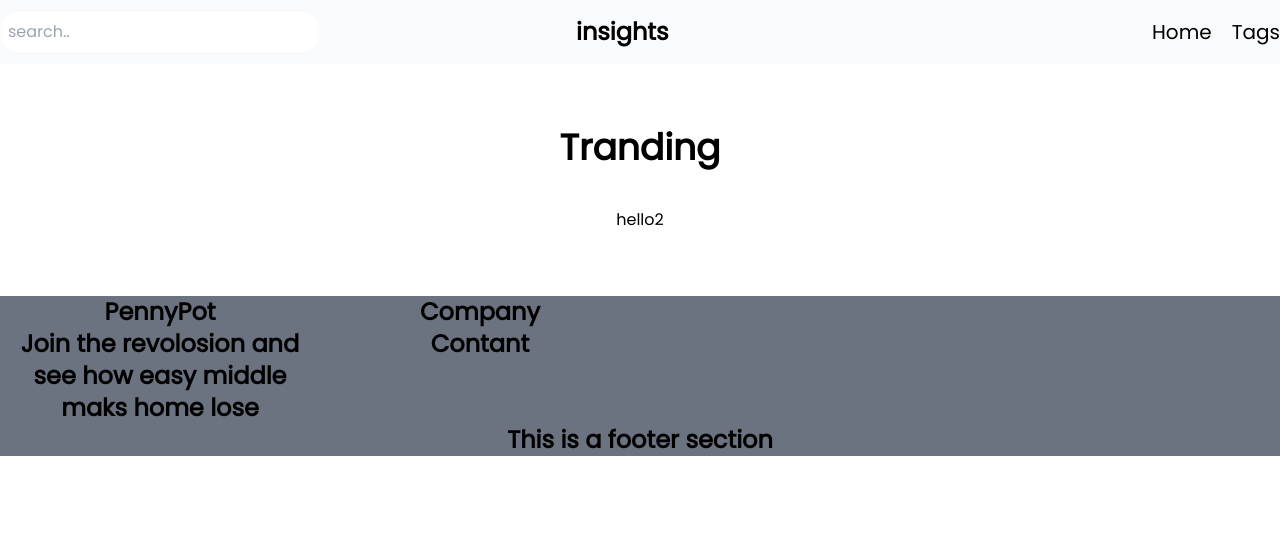
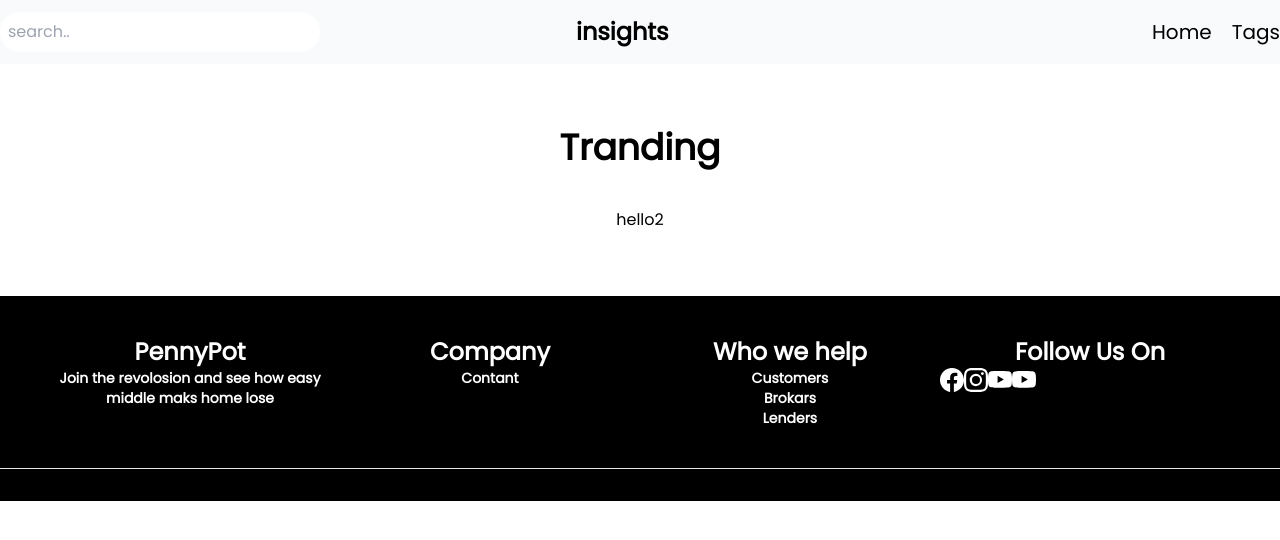
Before and after one commit to rashelmahomud/insights-app, a Next.js app: page / in a window 1280 px wide. Shown: the top 540 px of the page. Built offline with nearby package versions, Linux system fonts and the light colour scheme.

Commit message:
added footer

```diff
--- a/src/components/footer.js
+++ b/src/components/footer.js
@@ -1,21 +1,46 @@
+
+import { BsFacebook, BsInstagram, BsYoutube } from 'react-icons/bs';
 
 export default function footer() {
   return (
-    <div className="text-2xl font-bold my-10 text-center bg-gray-500">
-      <div>
-        <div className="xl:container xl:mx-auto grid lg:grid-cols-4">
+    <div className="text-2xl font-bold my-10 text-center bg-black">
+      <div className='xl:container xl:mx-auto'>
+        <div className=" grid lg:grid-cols-4 text-white p-10">
           <div>
             <h1>PennyPot</h1>
-            <p>Join the revolosion and see how easy middle maks home lose</p>
+            <p className="text-sm">Join the revolosion and see how easy middle maks home lose</p>
           </div>
 
           <div>
             <h2>Company</h2>
-            <p>Contant</p>
+            <p className="text-sm">Contant</p>
           </div>
-          <div></div>
-          <div></div>
 
+          <div>
+            <h3>Who we help</h3>
+            <ul className="text-sm">
+              <li>Customers</li>
+              <li>Brokars</li>
+              <li>Lenders</li>
+            </ul>
+
+          </div>
+
+          <div>
+            <h2>Follow Us On</h2>
+
+            <ul className='flex'>
+              <li><BsFacebook /></li>
+              <li><BsInstagram /></li>
+              <li><BsYoutube /></li>
+              <li><BsYoutube /></li>
+            </ul>
+          </div>
+
+        </div>
+
+        <div>
+          <hr />
         </div>
       </div>
       This is a footer section
--- a/src/components/header.js
+++ b/src/components/header.js
@@ -1,5 +1,4 @@
 import Link from 'next/link';
-import { BsFacebook, BsInstagram, BsYoutube } from 'react-icons/bs';
 
 export default function header() {
     return (
```
